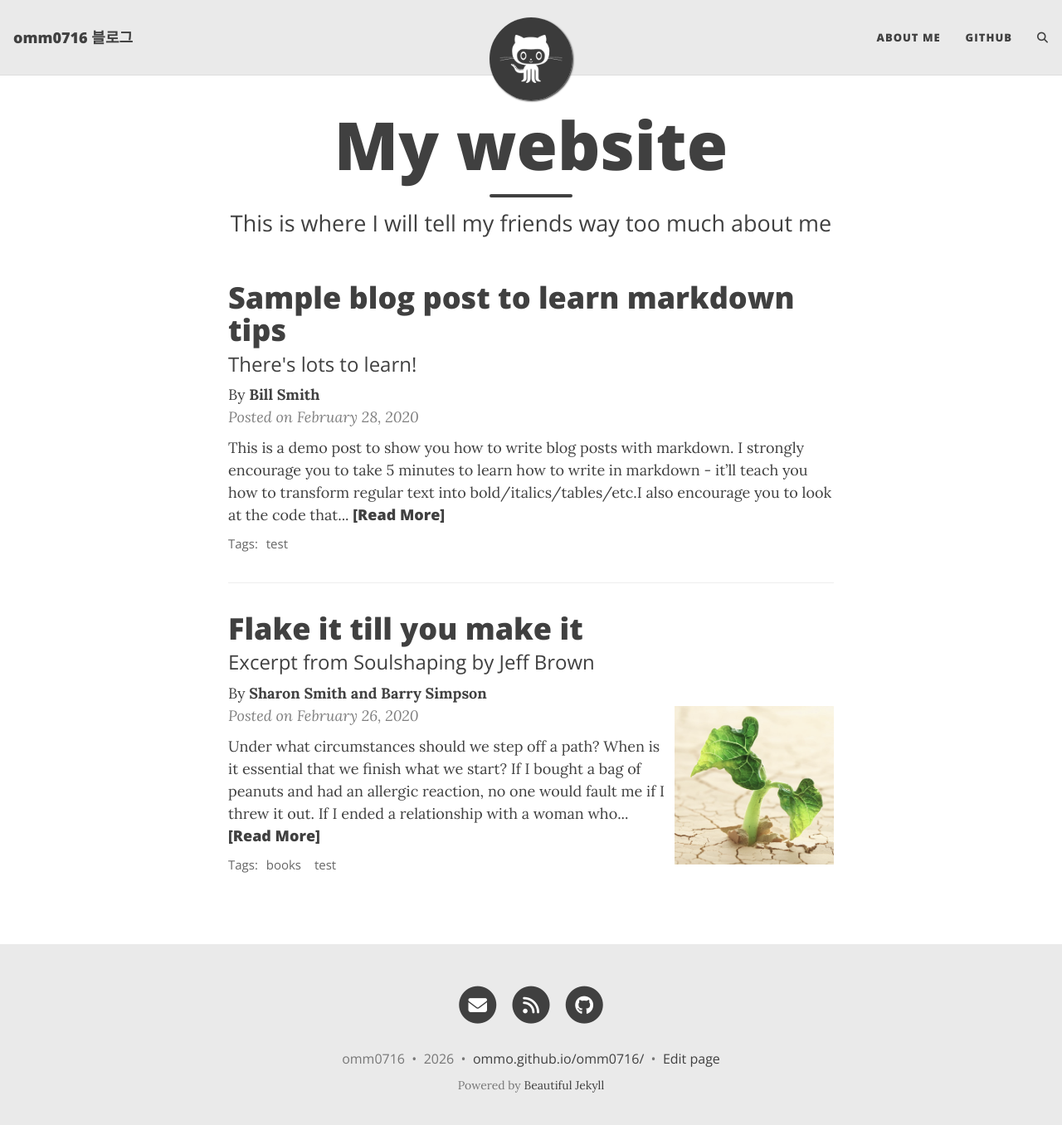
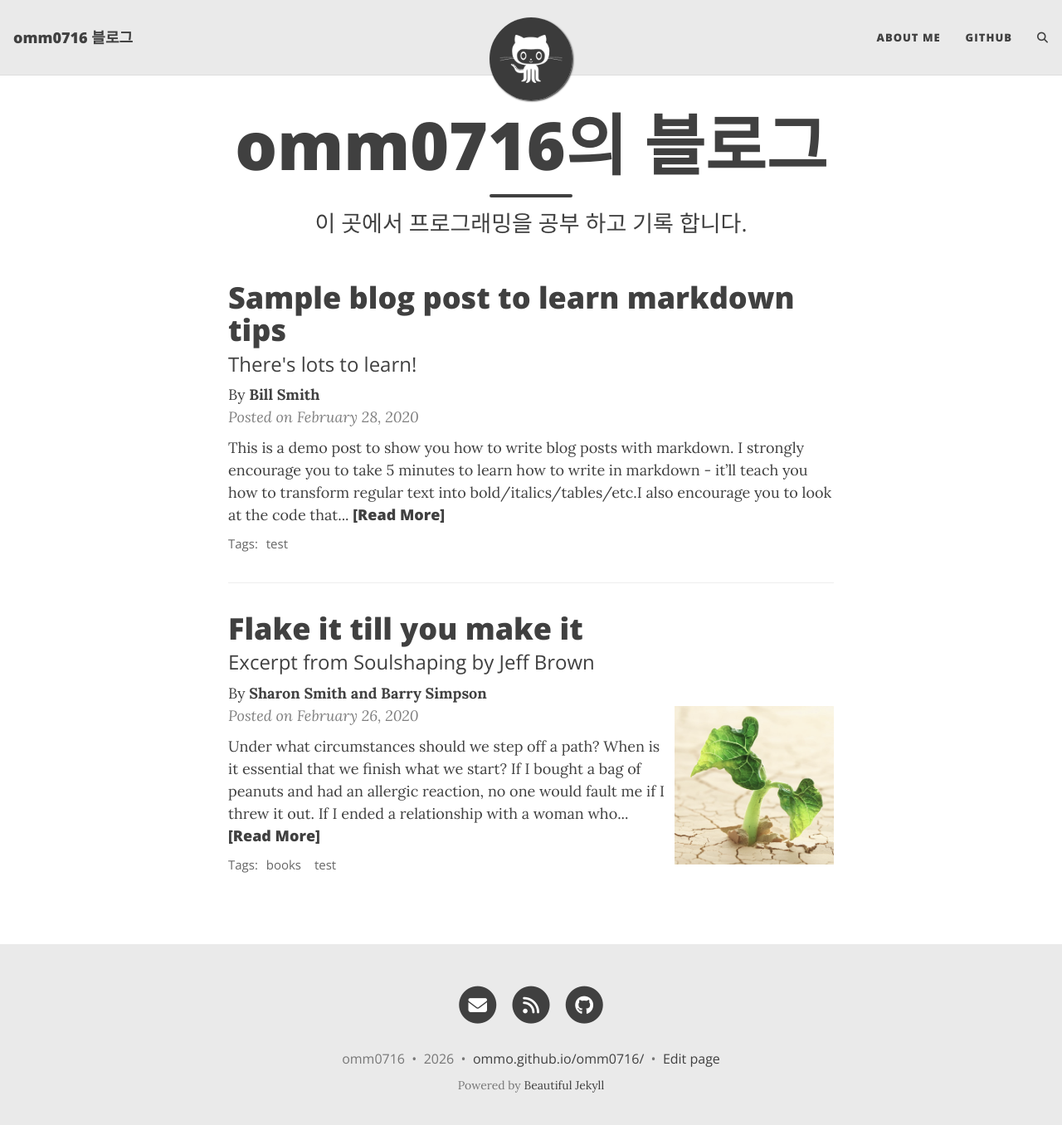
Before and after one commit to omm0716/omm0716.github.io, a Jekyll site: the page built from index.html, in a window 1280 px wide and 1369 px high. Shown: the top 1356 px of the window at 83% size. Built offline with Jekyll 4.4.1, drawn with Linux system fonts in a browser that asks for light colours; the list of posts is cut into pages by our own code; comment, search, counter and statistics services are not loaded.

Commit message:
Update index.html

```diff
--- a/index.html
+++ b/index.html
@@ -1,5 +1,5 @@
 ---
 layout: home
-title: My website
-subtitle: This is where I will tell my friends way too much about me
+title: omm0716의 블로그
+subtitle: 이 곳에서 프로그래밍을 공부 하고 기록 합니다.
 ---
```
